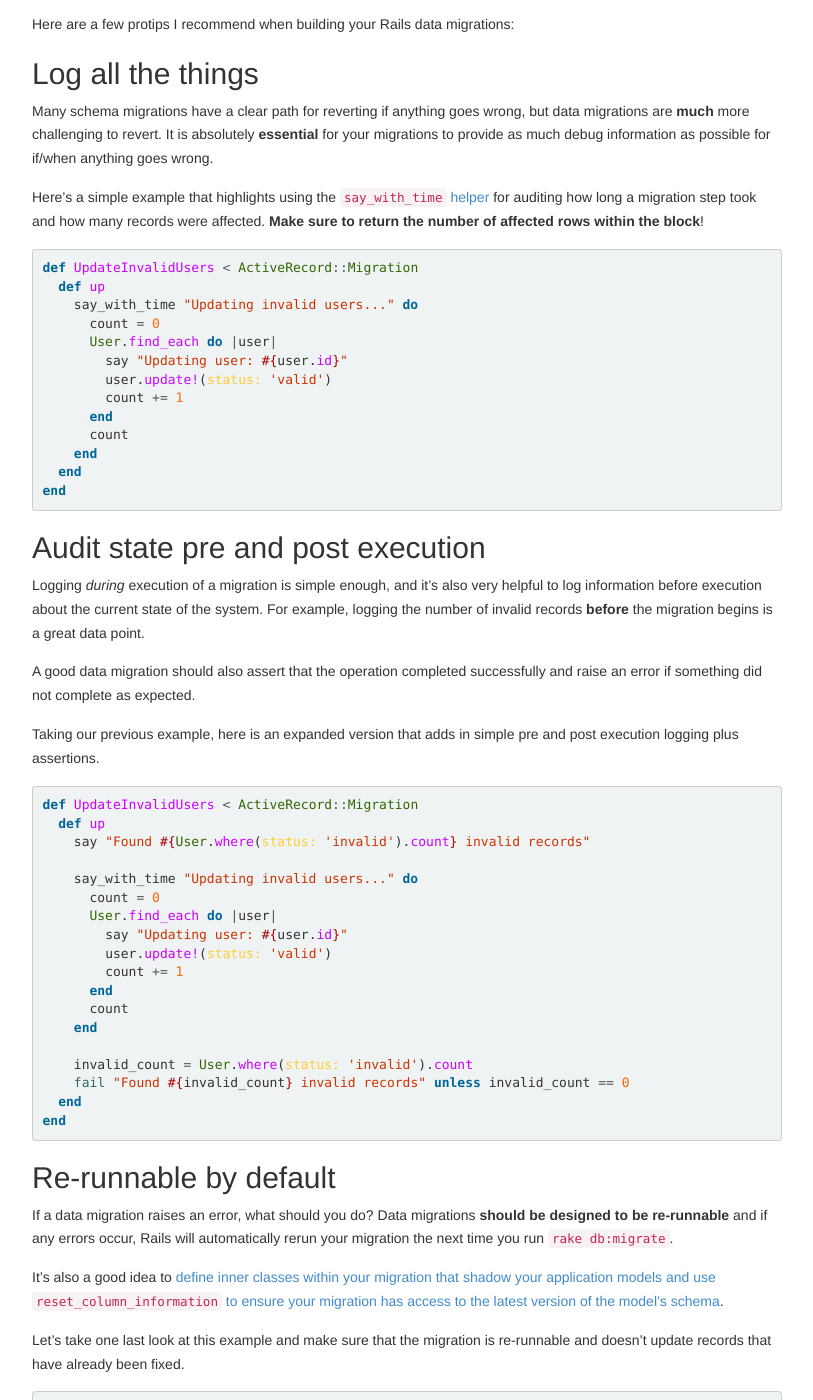
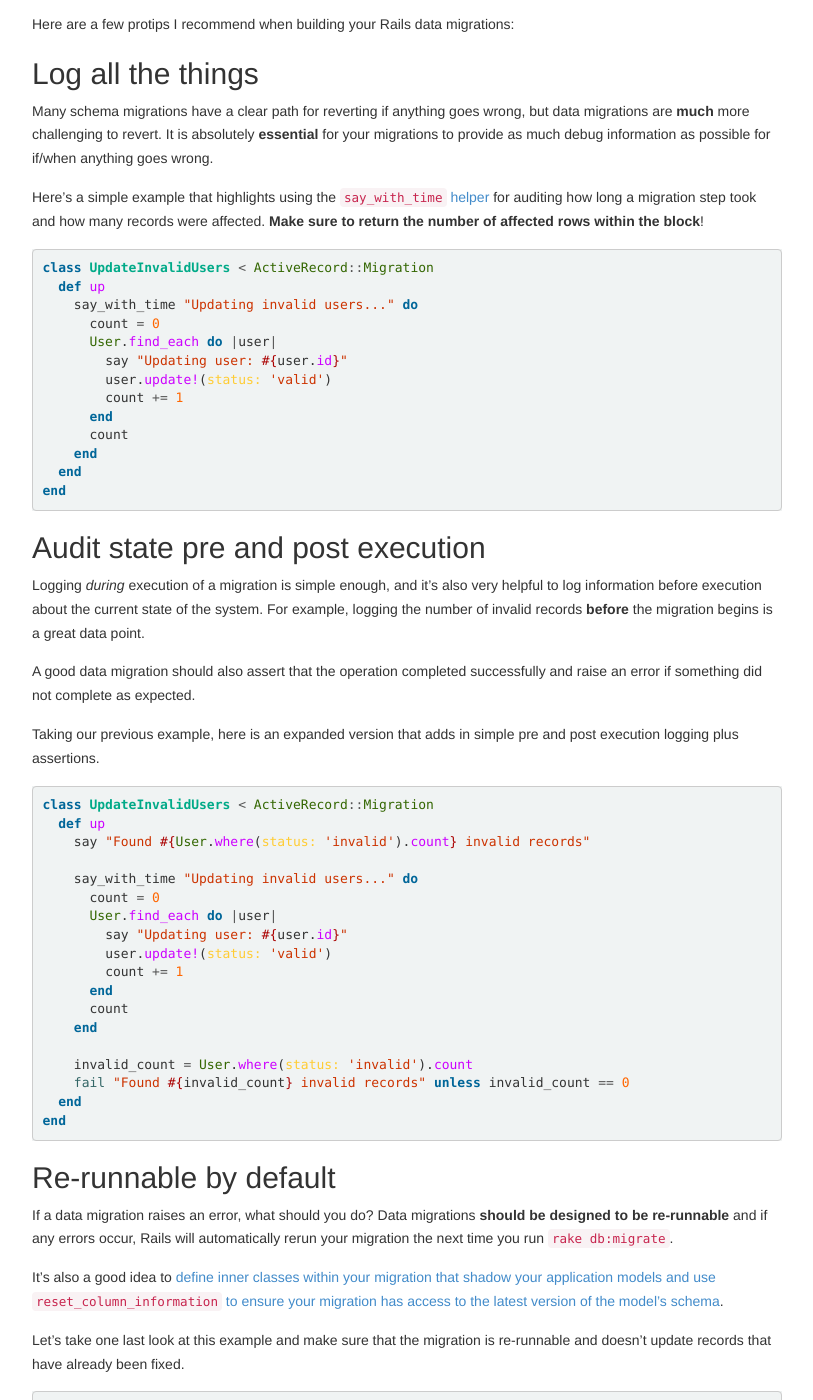
Before and after one commit to wireframe/wireframe.github.com, a Jekyll site: the page built from _posts/2014-09-29-using-rails-migrations-to-manipulate-data.md, in a window 1280 px wide and 1400 px high, scrolled down 539 px. Shown: the whole window, without its empty margins (38-851 px from the left). Built offline with Jekyll 4.4.1, drawn with Linux system fonts in a browser that asks for light colours; nearby versions of some CDN libraries; Markdown is read by kramdown in place of the engine named in the settings; comment, search, counter and statistics services are not loaded.

Commit message:
fix syntax

````diff
--- a/_posts/2014-09-29-using-rails-migrations-to-manipulate-data.md
+++ b/_posts/2014-09-29-using-rails-migrations-to-manipulate-data.md
@@ -22,7 +22,7 @@ Here's a simple example that highlights using the [`say_with_time` helper](http:
 
 
 ```ruby
-def UpdateInvalidUsers < ActiveRecord::Migration
+class UpdateInvalidUsers < ActiveRecord::Migration
   def up
     say_with_time "Updating invalid users..." do
       count = 0
@@ -47,7 +47,7 @@ Taking our previous example, here is an expanded version that adds in simple pre
 
 
 ```ruby
-def UpdateInvalidUsers < ActiveRecord::Migration
+class UpdateInvalidUsers < ActiveRecord::Migration
   def up
     say "Found #{User.where(status: 'invalid').count} invalid records"
 
@@ -76,7 +76,7 @@ It's also a good idea to [define inner classes within your migration that shadow
 Let's take one last look at this example and make sure that the migration is re-runnable and doesn't update records that have already been fixed.
 
 ```ruby
-def UpdateInvalidUsers < ActiveRecord::Migration
+class UpdateInvalidUsers < ActiveRecord::Migration
   def up
     say "Found #{User.where(status: 'invalid').count} invalid records"
 
````
